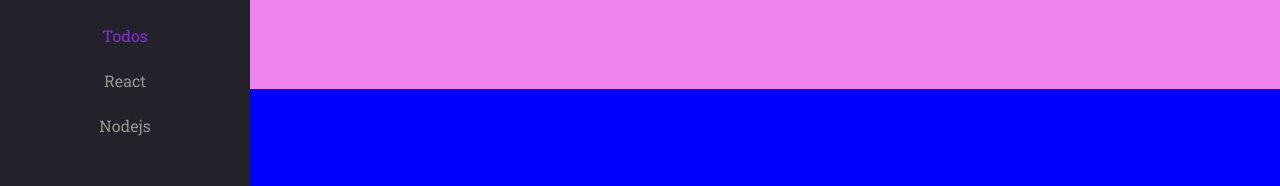
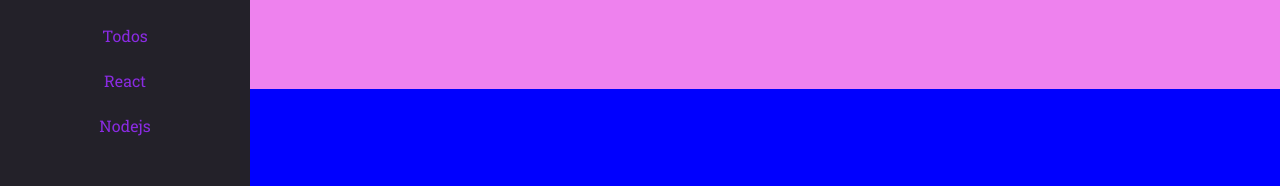
Before and after one commit to jpeccia/ksgnotes, a React (Vite) app: page / in a window 1280 px wide. Shown: the part 144-330 px from the top of the page. Built offline with nearby package versions, Linux system fonts and the light colour scheme.

Commit message:
fix prop errors

```diff
--- a/src/components/Button/index.jsx
+++ b/src/components/Button/index.jsx
@@ -12,3 +12,5 @@ export function Button({ title, loading = false, ...rest }){
     </Container>
     )
 }
+
+Button.propTypes;
--- a/src/components/ButtonText/index.jsx
+++ b/src/components/ButtonText/index.jsx
@@ -4,10 +4,12 @@ export function ButtonText({ title, isActive = false, ...rest}){
     return(
         <Container
         type="button"
-        isActive={isActive}
+        $isactive={isActive.toString()}
         {...rest}
         >
             {title}
         </Container>
     );
 }
+
+ButtonText.propTypes;
--- a/src/components/ButtonText/styles.js
+++ b/src/components/ButtonText/styles.js
@@ -2,8 +2,8 @@ import styled from "styled-components";
 
 export const Container = styled.button`
   background: none;
-  color: ${({ theme, isActive }) =>
-    isActive ? theme.COLORS.PURPLE : theme.COLORS.GRAY_100};
+  color: ${({ theme, $isactive }) =>
+    $isactive ? theme.COLORS.PURPLE : theme.COLORS.GRAY_100};
 
   border: none;
   font-size: 16px;
--- a/src/components/Section/index.jsx
+++ b/src/components/Section/index.jsx
@@ -8,3 +8,5 @@ export function Section({ title, children}){
         </Container>
     );
 }
+
+Section.propTypes;
--- a/src/components/Tag/index.jsx
+++ b/src/components/Tag/index.jsx
@@ -7,3 +7,5 @@ export function Tag({ title }){
         </Container>
     )
 }
+
+Tag.propTypes;
```
